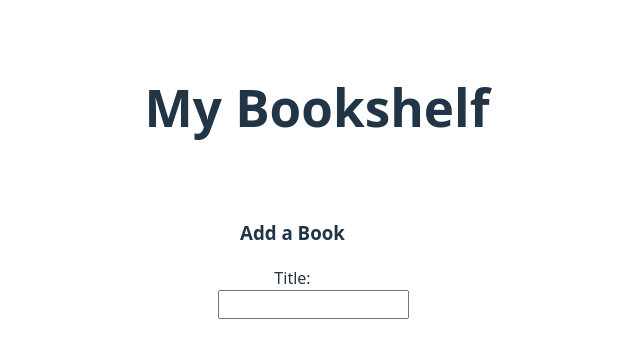
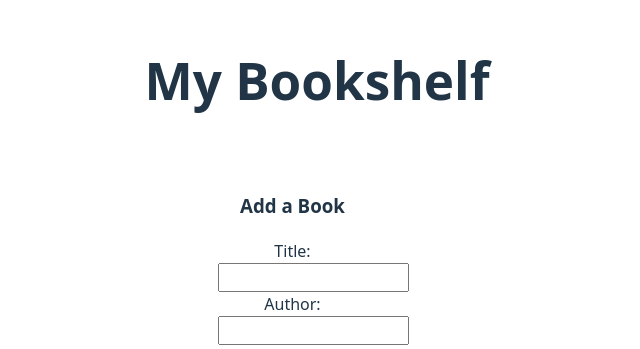
Before and after one commit to annamiriams/controlled-forms-in-react-lab, a React (Vite) app: page / in a window 1280 px wide. Shown: the part 193-542 px from the top of the page, without its empty margins (323-963 px from the left). Built offline with nearby package versions, Linux system fonts and the light colour scheme.

Commit message:
input field for author

```diff
--- a/src/components/Bookshelf/Bookshelf.jsx
+++ b/src/components/Bookshelf/Bookshelf.jsx
@@ -50,7 +50,15 @@ const Bookshelf = () => {
                     </div>
 
                 {/* add field for author */}
-
+                    <div>
+                        <label htmlFor="author">Author: </label>
+                        <input
+                            id="author"
+                            name="author"
+                            value={newBook.author}
+                            onChange={handleInputChange}
+                        />
+                    </div>
                 {/* submit button */}
 
                 </form>
```
